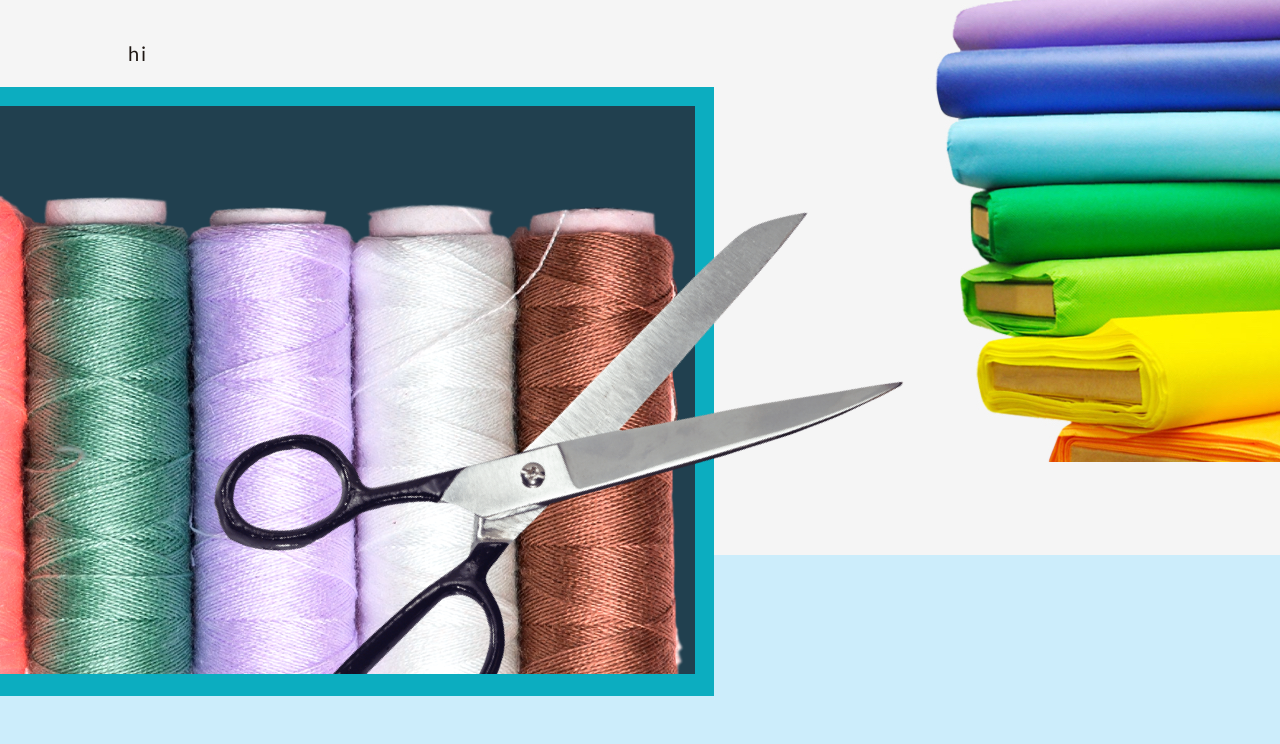
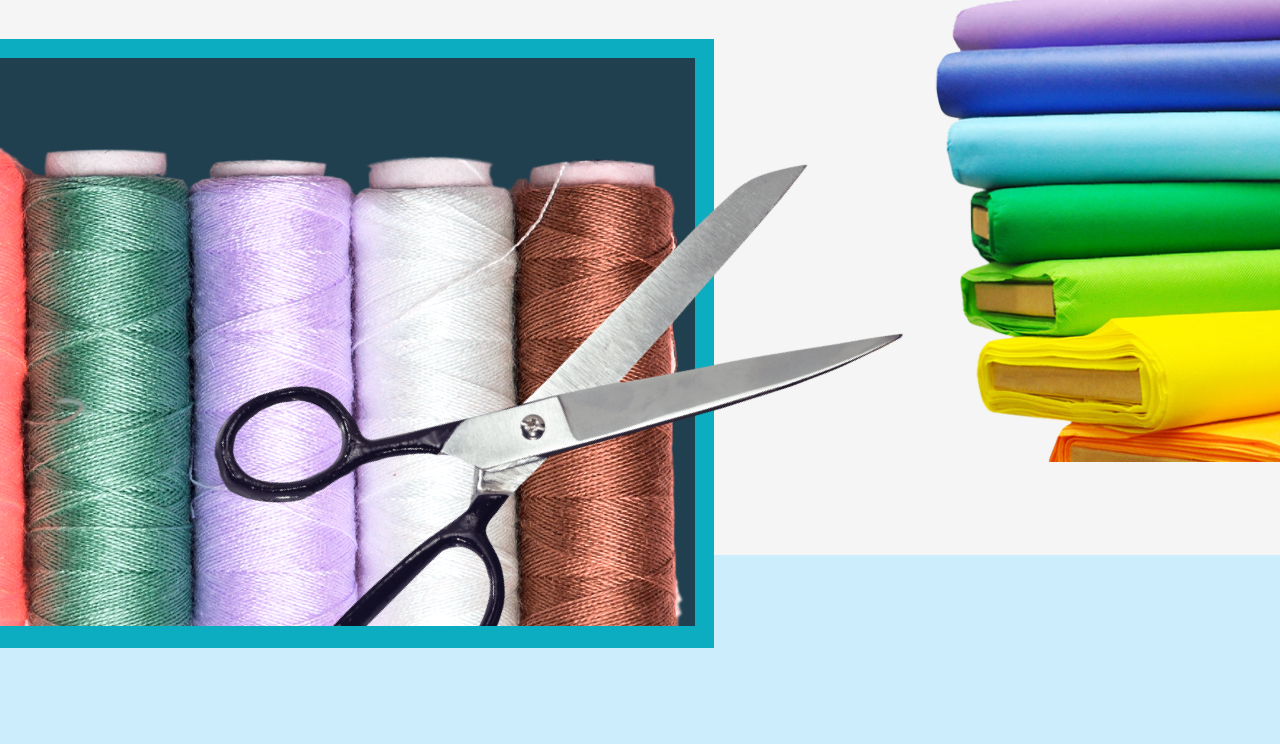
Before and after one commit to rlholloway/project-01-textilee, a plain HTML site: page index.html in a window 1280 px wide. Shown: the part 293-1037 px from the top of the page. Drawn offline with Linux system fonts and the light colour scheme.

Commit message:
removed p tag

```diff
--- a/index.html
+++ b/index.html
@@ -34,7 +34,6 @@
             </div>
 
             <h1>Textiles for all projects in mind</h1>
-            <p>hi</p>
         </div>
         <img class="scissors" src="./assets/home-box-header.png"
             alt="Spools of thread of different colours with a pair of scissors">
```
